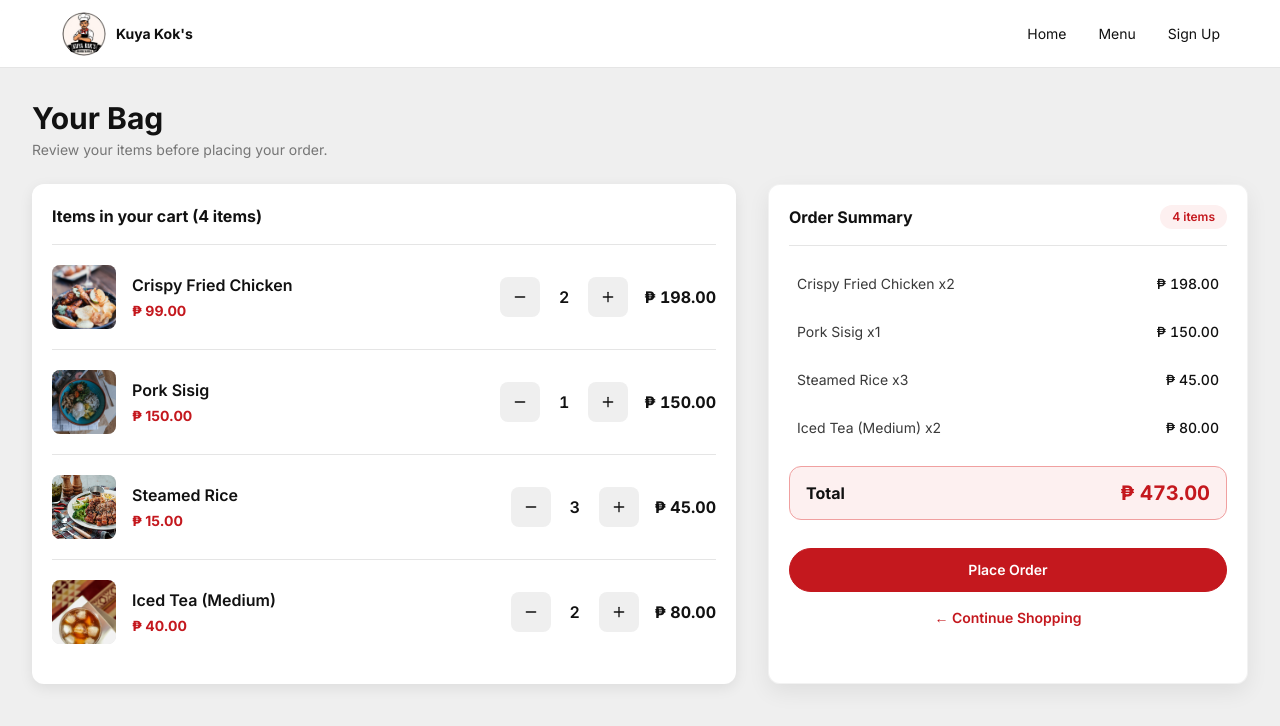
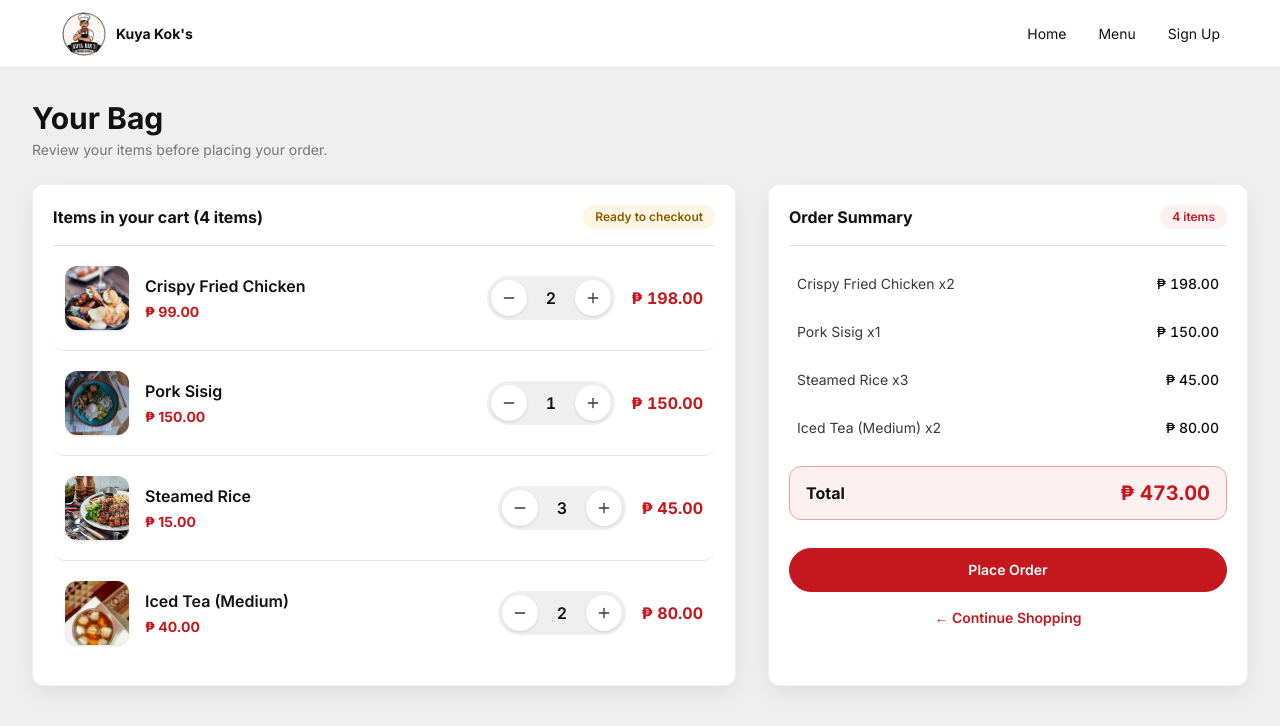
Before and after one commit to xKurty06/kokconnect, a Next.js app: page /cart in a window 1280 px wide. Shown: the top 726 px of the page. Built offline with nearby package versions, Linux system fonts and the light colour scheme.

Commit message:
feat(cart): polish cart item interactions

```diff
--- a/src/components/cart-client.tsx
+++ b/src/components/cart-client.tsx
@@ -18,27 +18,32 @@ export function CartClient() {
 
   return (
     <div className="grid grid-cols-[1fr_480px] gap-8">
-      <section className="rounded-xl bg-white p-5 shadow-[0_4px_14px_rgba(0,0,0,0.08)]" aria-labelledby="cart-items-title">
-        <h2 id="cart-items-title" className="border-b border-border pb-4 font-bold">Items in your cart ({items.length} items)</h2>
+      <section className="surface-card rounded-xl p-5" aria-labelledby="cart-items-title">
+        <div className="flex items-center justify-between border-b border-border pb-4">
+          <h2 id="cart-items-title" className="font-bold">Items in your cart ({items.length} items)</h2>
+          <span className="rounded-full bg-gold-tint px-3 py-1 text-xs font-semibold text-gold-deep">Ready to checkout</span>
+        </div>
         <div className="divide-y divide-border">
           {items.map((item) => (
-            <article key={item.id} className="grid grid-cols-[64px_1fr_auto_auto] items-center gap-4 py-5">
-              <div className="relative size-16 overflow-hidden rounded-lg bg-border"><Image src={item.image} alt={`${item.name} thumbnail`} fill sizes="64px" className="object-cover" /></div>
+            <article key={item.id} className="interactive-row grid grid-cols-[64px_1fr_auto_auto] items-center gap-4 rounded-xl px-3 py-5">
+              <div className="relative size-16 overflow-hidden rounded-xl bg-border shadow-sm">
+                <Image src={item.image} alt={`${item.name} thumbnail`} fill sizes="64px" className="object-cover transition duration-300 hover:scale-105" />
+              </div>
               <div>
                 <h3 className="font-semibold">{item.name}</h3>
                 <p className="mt-1 text-sm font-bold text-brand">{formatPrice(item.price)}</p>
               </div>
-              <div className="flex items-center gap-2" aria-label={`Quantity for ${item.name}`}>
-                <button onClick={() => changeQuantity(item.id, -1)} className="grid size-10 cursor-pointer place-items-center rounded-lg bg-background" aria-label={`Remove one ${item.name}`}><Minus className="size-4" /></button>
-                <span className="w-8 text-center font-semibold tabular-nums">{item.quantity}</span>
-                <button onClick={() => changeQuantity(item.id, 1)} className="grid size-10 cursor-pointer place-items-center rounded-lg bg-background" aria-label={`Add one ${item.name}`}><Plus className="size-4" /></button>
+              <div className="flex items-center gap-2 rounded-full bg-background p-1" aria-label={`Quantity for ${item.name}`}>
+                <button onClick={() => changeQuantity(item.id, -1)} className="grid size-9 cursor-pointer place-items-center rounded-full bg-white text-copy shadow-sm hover:bg-brand-tint hover:text-brand" aria-label={`Remove one ${item.name}`}><Minus className="size-4" /></button>
+                <span key={item.quantity} className="bag-bump w-8 text-center font-semibold tabular-nums">{item.quantity}</span>
+                <button onClick={() => changeQuantity(item.id, 1)} className="grid size-9 cursor-pointer place-items-center rounded-full bg-white text-copy shadow-sm hover:bg-brand-tint hover:text-brand" aria-label={`Add one ${item.name}`}><Plus className="size-4" /></button>
               </div>
-              <strong className="tabular-nums">{formatPrice(item.price * item.quantity)}</strong>
+              <strong className="tabular-nums text-brand">{formatPrice(item.price * item.quantity)}</strong>
             </article>
           ))}
         </div>
       </section>
-      <OrderSummary items={items} total={total} action={<><ButtonLink href="/checkout" className="w-full">Place Order</ButtonLink><Link href="/menu" className="mt-4 block text-center text-sm font-semibold text-brand">← Continue Shopping</Link></>} />
+      <OrderSummary items={items} total={total} action={<><ButtonLink href="/checkout" className="w-full">Place Order</ButtonLink><Link href="/menu" className="mt-4 block text-center text-sm font-semibold text-brand hover:text-brand-deep">← Continue Shopping</Link></>} />
     </div>
   );
 }
```
